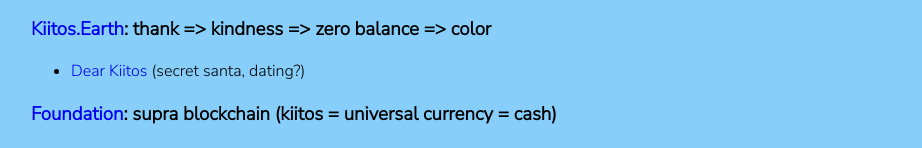
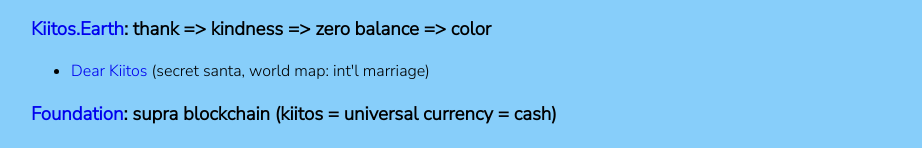
Before and after one commit to SiliconWat/pwa.siliconwat.dev, a plain HTML site: page heartbank/index.html in a window 1280 px wide. Shown: the part 337-485 px from the top of the page, without its empty margins (159-1081 px from the left). Drawn offline with Linux system fonts and the light colour scheme.

Commit message:
refactor

```diff
--- a/heartbank/index.html
+++ b/heartbank/index.html
@@ -31,7 +31,7 @@
             <nav>
                 <h3><a href="https://kiitos.earth" target="_blank">Kiitos.Earth</a>: thank =&gt; kindness =&gt; zero balance =&gt; color</h3>
                 <ul>
-                    <li><a href="https://dear.kiitos.earth" target="_blank">Dear Kiitos</a> (secret santa, dating?)</li>
+                    <li><a href="https://dear.kiitos.earth" target="_blank">Dear Kiitos</a> (secret santa, world map: int'l marriage)</li>
                 </ul>
                 <h3><a href="https://heartbank.org" target="_blank">Foundation</a>: supra blockchain (kiitos = universal currency = cash)</h3>
                 <ul>
```
